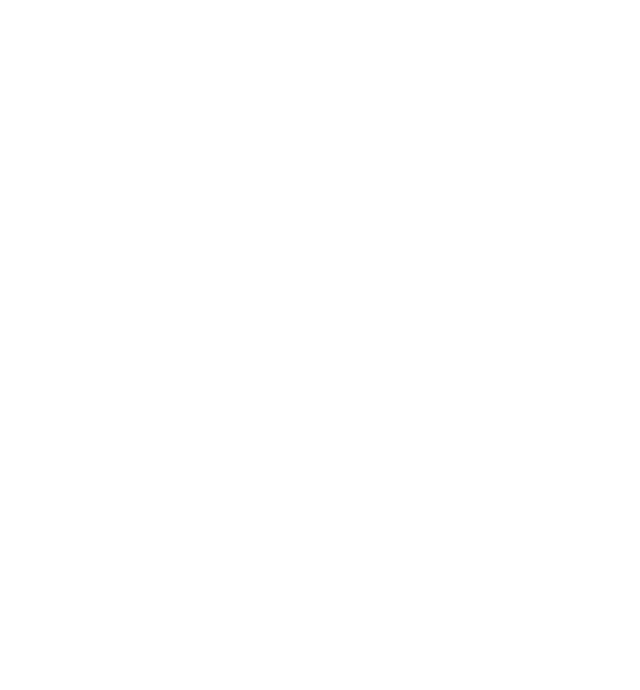
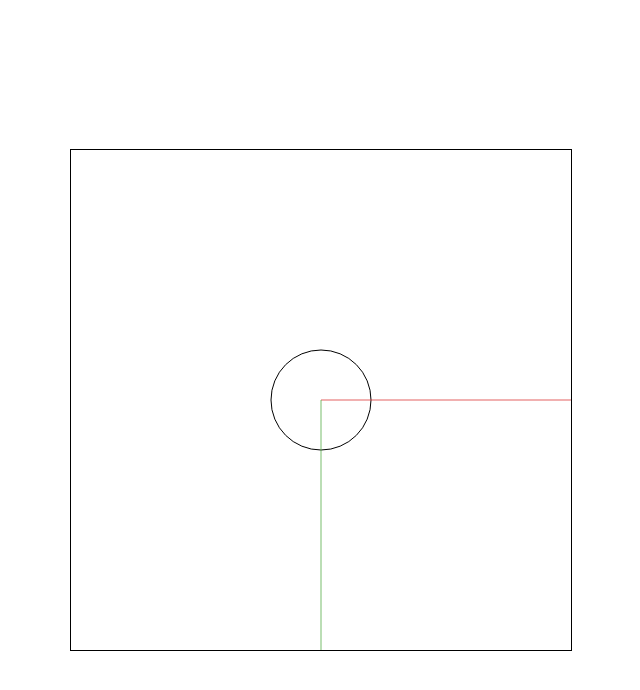
Before and after one commit to niuee/board-tutorial, a website built with Vite: page index.html in a window 1280 px wide. Shown: the whole page, without its empty margins (319-959 px from the left). Built offline with nearby package versions, Linux system fonts and the light colour scheme.

Commit message:
day 07 sprinkle a little something on canvas

```diff
--- a/index.html
+++ b/index.html
@@ -7,9 +7,8 @@
     <link rel="stylesheet" href="https://fonts.googleapis.com/css2?family=Noto+Sans:wght@400;700&display=swap">
 </head>
 <body style="margin: 0; overflow: hidden;">
-
-    <div style="position: relative;">
-        <canvas id="graph" width="500" height="500" style="position: absolute;"></canvas>
+    <div style="display: flex; justify-content: center; flex-direction: column; align-items: center; height: 100vh;">
+        <canvas id="graph" width="500" height="500" style="border: 1px solid black; background-color: white;"></canvas>
     </div>
     <script type="module" src="./main.ts"></script>
 </body>
--- a/main.ts
+++ b/main.ts
@@ -1,3 +1,33 @@
-import {placeholder} from './src';
 
-placeholder();
+const canvas = document.querySelector("canvas") as HTMLCanvasElement;
+const context = canvas.getContext("2d");
+
+// timestamp 是 requestAnimationFrame 會帶進來的參數
+function step(timestamp: number){
+    if(!context){
+        return;
+    }
+    context.reset(); // 這裏！
+    context.translate(canvas.width / 2, canvas.height / 2); // 這裏！
+    context.beginPath(); // 要記得 beginPath 不然會都沒有東西！
+    context.arc(0, 0, 50, 0, 2 * Math.PI);
+    context.stroke();
+
+    // 畫出 x 軸
+    context.beginPath();
+    context.moveTo(0, 0); // 移動畫筆到原點
+    context.lineTo(250, 0); // 從 moveTo 的點開始畫直線到 lineTo 的點 (250 是因為 canvas 的寬度是 500 目前我們畫到 250 就可以涵蓋可是範圍內的 x 軸)
+    context.strokeStyle = `rgba(220, 59, 59, 0.8)`; // 畫出的線是一點淡淡的紅色
+    context.stroke();
+
+    // 畫出 y 軸
+    context.beginPath();
+    context.moveTo(0, 0); // 移動畫筆到原點
+    context.lineTo(0, 250); // 從 moveTo 的點開始畫直線到 lineTo 的點
+    context.strokeStyle = `rgba(87, 173, 72, 0.8)`; // 畫出的線是一點淡淡的綠色
+    context.stroke();
+
+    window.requestAnimationFrame(step); // 要記得遞回呼叫 requestAnimationFrame 不然動畫就只會有第一幀。
+}
+
+window.requestAnimationFrame(step); // or step(0);
--- a/src/index.ts
+++ b/src/index.ts
@@ -1,3 +1,5 @@
 export function placeholder() {
   console.log('placeholder');
 };
+
+export * from './vector';
```
